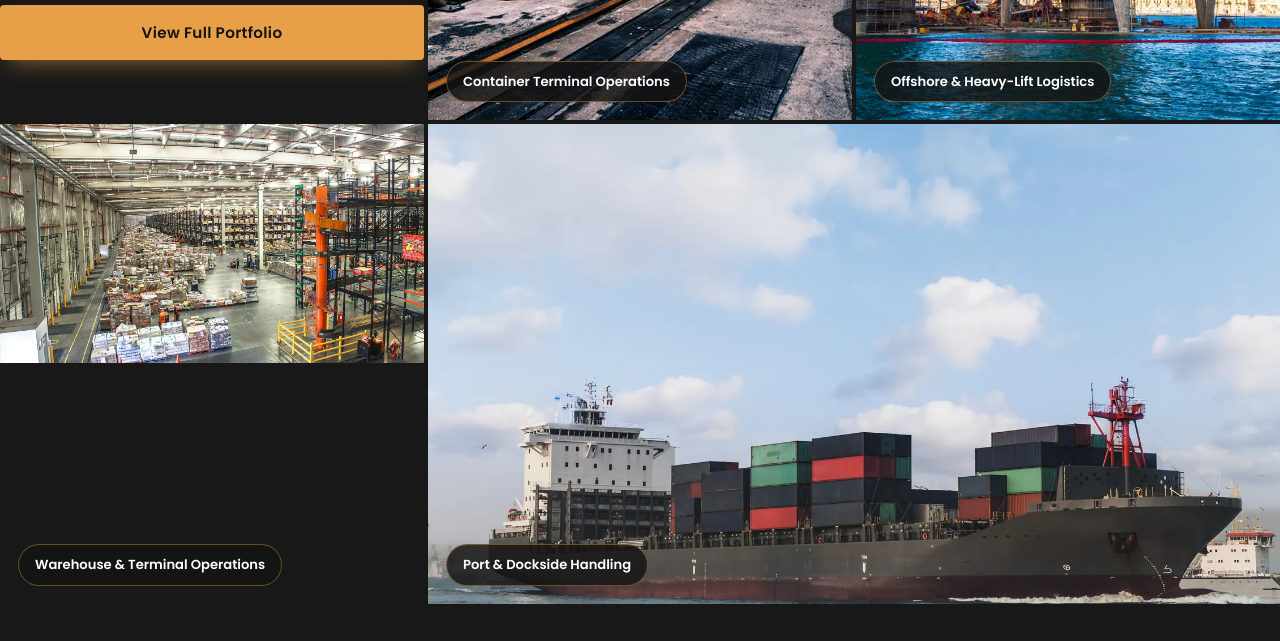
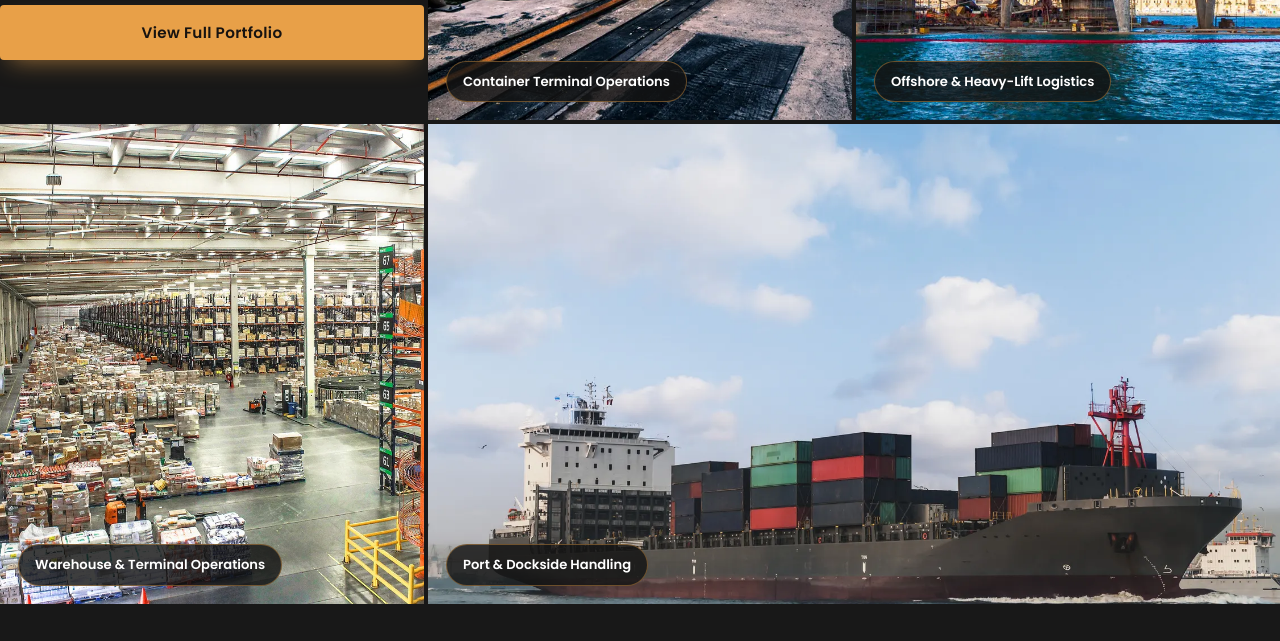
Before and after one commit to AbhishekAndra/CARGO, a plain HTML site: page index.html in a window 1280 px wide. Shown: the part 9760-10401 px from the top of the page. Drawn offline with nearby package versions, Linux system fonts and the light colour scheme.

Commit message:
compress

```diff
--- a/css/style.css
+++ b/css/style.css
@@ -681,15 +681,15 @@ body{
 .portfolio-media-a, .portfolio-media-b, .portfolio-media-c{
   position: relative; overflow: hidden; min-height: 340px;
 }
-.portfolio-media-left{ position: relative; overflow: hidden; min-height: 340px; grid-column: 1 / 2; grid-row: 2 / 3; }
+.portfolio-media-left{ position: relative; overflow: hidden; min-height: 340px; grid-column: 1 / 2; grid-row: 2 / 3; background: linear-gradient(135deg, var(--panel-2) 0%, var(--panel) 100%); }
 .portfolio-media-a{ margin-top: 0; grid-column: 2 / 3; grid-row: 1 / 2; }
 .portfolio-media-b{ grid-column: 3 / 4; grid-row: 1 / 2; }
 .portfolio-media-c{ grid-column: 2 / 4; grid-row: 2 / 3; }
-.portfolio-media-a img, .portfolio-media-b img, .portfolio-media-c img{
+.portfolio-media-left img, .portfolio-media-a img, .portfolio-media-b img, .portfolio-media-c img{
   width: 100%; height: 100%; object-fit: cover; min-height: 340px;
   transition: transform .7s var(--ease);
 }
-.portfolio-media-a:hover img, .portfolio-media-b:hover img, .portfolio-media-c:hover img{ transform: scale(1.08); }
+.portfolio-media-left:hover img, .portfolio-media-a:hover img, .portfolio-media-b:hover img, .portfolio-media-c:hover img{ transform: scale(1.08); }
 .portfolio-caption{
   position: absolute; left: 18px; bottom: 18px; z-index: 1;
   background: rgba(20,20,20,.82);
```
